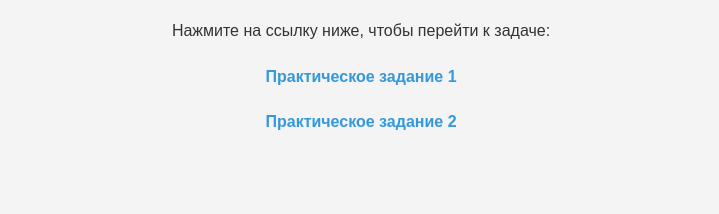
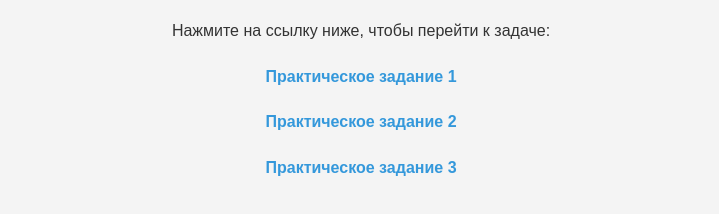
Before and after one commit to igkfellk/web-practice-1, a plain HTML site: page index.html in a window 1280 px wide. Shown: the part 76-290 px from the top of the page, without its empty margins (279-998 px from the left). Drawn offline with Linux system fonts and the light colour scheme.

Commit message:
Update index.html

```diff
--- a/index.html
+++ b/index.html
@@ -11,5 +11,6 @@
     <p>Нажмите на ссылку ниже, чтобы перейти к задаче:</p>
     <p><a href="task1.html">Практическое задание 1</a></p>
     <p><a href="https://igkfellk.github.io/web-practice-2/">Практическое задание 2</a></p>
+    <p><a href="https://igkfellk.github.io/web-practice-3/">Практическое задание 3</a></p>
 </body>
 </html>
```
